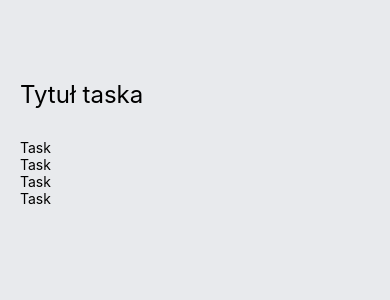
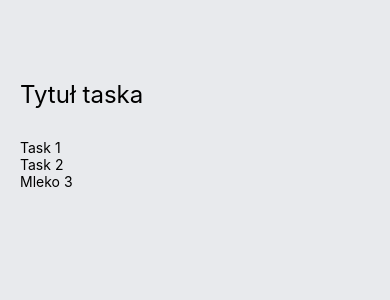
Before and after one commit to begiedz/ReactNative-Notes, a React Native app: screen / in a window 390 px wide. Shown: the top 300 px of the page. Built offline with nearby package versions, Linux system fonts and the light colour scheme.

Commit message:
add props to task component

```diff
--- a/App.js
+++ b/App.js
@@ -8,9 +8,9 @@
       <View style={styles.tasksWrapper}>
         <Text style={styles.sectionTitle}>Tytuł taska</Text>
         <View style={styles.items}>
-          <Task />
-          <Task />
-          <Task />
+          <Task text="Task 1" />
+          <Task text="Task 2" />
+          <Task text="Mleko 3" />
           <Task />
         </View>
       </View>
--- a/components/Task.js
+++ b/components/Task.js
@@ -1,10 +1,10 @@
 import React from 'react';
 import { View, Text, StyleSheet } from 'react-native';
 
-const Task = () => {
+const Task = (props) => {
     return (
         <View>
-            <Text>Task</Text>
+            <Text>{props.text}</Text>
         </View>
     )
 }
```
